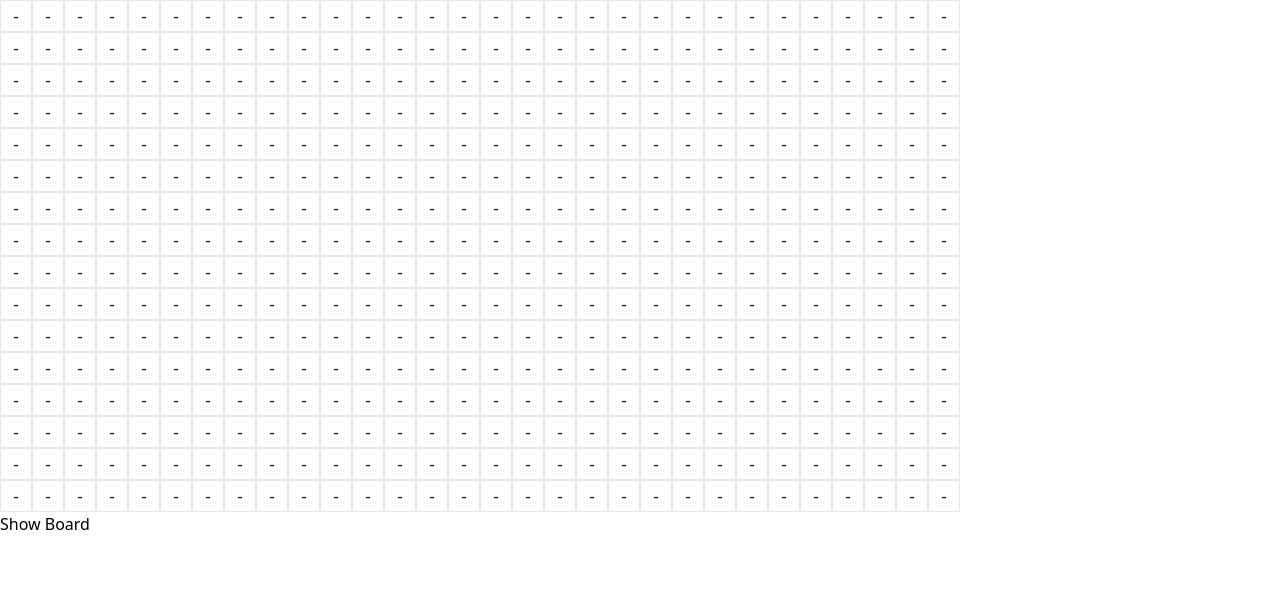
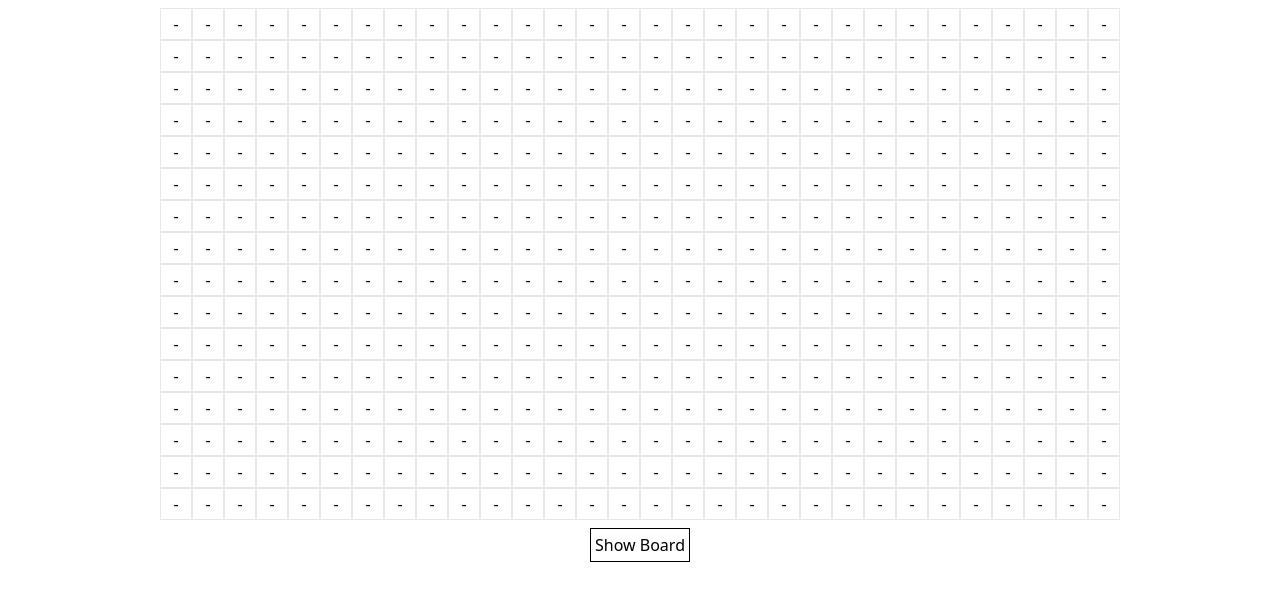
Before and after one commit to sya-ri/minesweeper, a React (Vite) app: page / in a window 1280 px wide. Shown: the top 590 px of the page. Built offline with nearby package versions, Linux system fonts and the light colour scheme.

Commit message:
tweak: Improve style

```diff
--- a/src/App.tsx
+++ b/src/App.tsx
@@ -32,9 +32,9 @@ const getColor = (bomb: number): string => {
 const App: FC = () => {
   const [board, setBoard] = useState<IBoard>(() => new LazyBoard(30, 16, RandomBoardGenerator(99)))
   return (
-    <div>
+    <div className="mt-2">
       {board.tiles.map((tt) => (
-        <div className="flex">
+        <div className="flex justify-center">
           {tt.map((t) => {
             let text: string
             let color: string = 'text-black'
@@ -75,9 +75,10 @@ const App: FC = () => {
           })}
         </div>
       ))}
-      <div>
+      <div className="mt-2 flex justify-center">
         <button
           type="button"
+          className="p-1 border border-black hover:bg-gray-200"
           onClick={() => {
             const height = board.tiles.length
             const width = board.tiles[0].length
```
